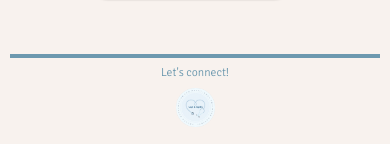
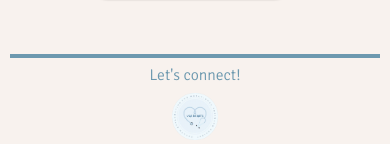
Before and after one commit to acm-ucr/ucr-hearts-website, a Next.js app: page / in a window 390 px wide. Shown: the part 1089-1233 px from the top of the page. Built offline with nearby package versions, Linux system fonts and the light colour scheme; what tailwindcss-animated would draw is missing.

Commit message:
Responsiveness_footer

```diff
--- a/package.json
+++ b/package.json
@@ -15,7 +15,7 @@
     "@tanstack/react-query": "^5.53.3",
     "framer-motion": "^11.11.10",
     "lucide-react": "^0.417.0",
-    "next": "^14.2.15",
+    "next": "^15.0.3",
     "react": "^18.3.1",
     "react-dom": "^18.3.1",
     "react-icons": "^5.3.0",
--- a/src/components/Footer.tsx
+++ b/src/components/Footer.tsx
@@ -6,14 +6,14 @@ import Image from "next/image";
 const Footer = () => {
   return (
     <div className="flex h-[20vh] w-screen flex-col items-center text-center">
-      <p className="w-[95vw] border-t-4 border-hearts-blue py-[1.5%] font-hearts text-[3vw] font-extralight text-hearts-blue">
+      <p className="w-[95vw] border-t-4 border-hearts-blue py-[1.5%] font-hearts text-[4vw] font-extralight text-hearts-blue md:text-[3vw]">
         Let's connect!
       </p>
       <Link href="/">
         <Image
           src={logo}
           alt="hearts logo"
-          className="aspect-square w-[10vw] cursor-pointer duration-300 hover:opacity-[80%] active:opacity-[50%]"
+          className="aspect-square w-[12vw] cursor-pointer duration-300 hover:opacity-[80%] active:opacity-[50%] md:w-[10vw]"
         />
       </Link>
       <p className="my-[3vh] text-[1vw] text-hearts-light-brown">
--- a/tsconfig.json
+++ b/tsconfig.json
@@ -20,7 +20,8 @@
       "@/*": ["./src/*"],
       "@/public/*": ["./public/*"]
     },
-    "incremental": true
+    "incremental": true,
+    "target": "ES2017"
   },
   "include": [
     "next-env.d.ts",
```
Also changed, not shown: 1 other file (tests, documents, lock files or other folders).
